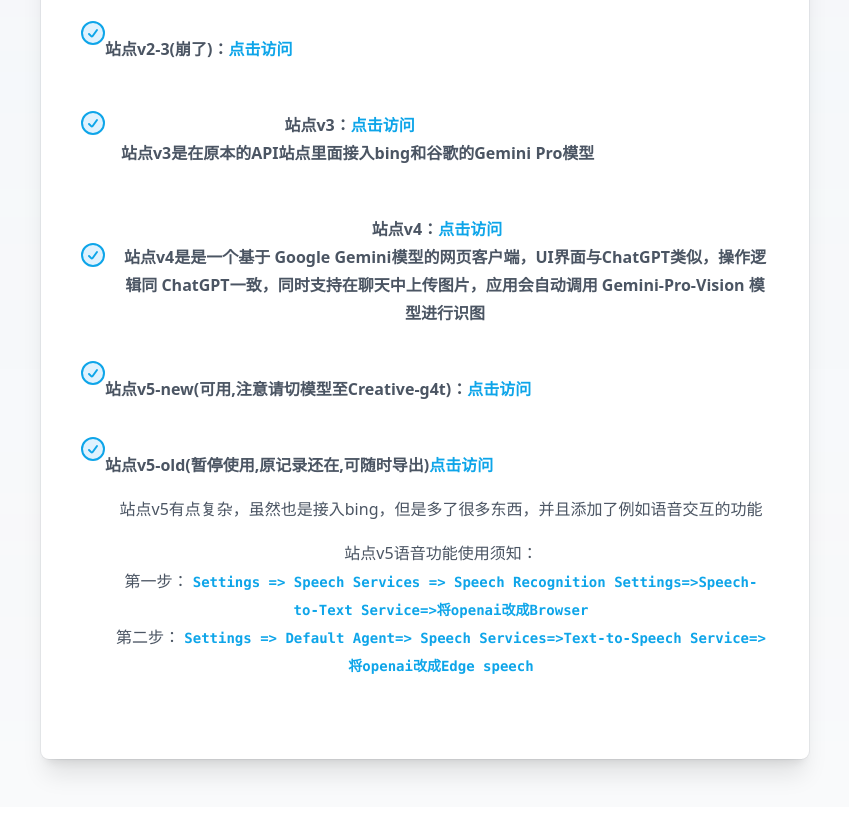
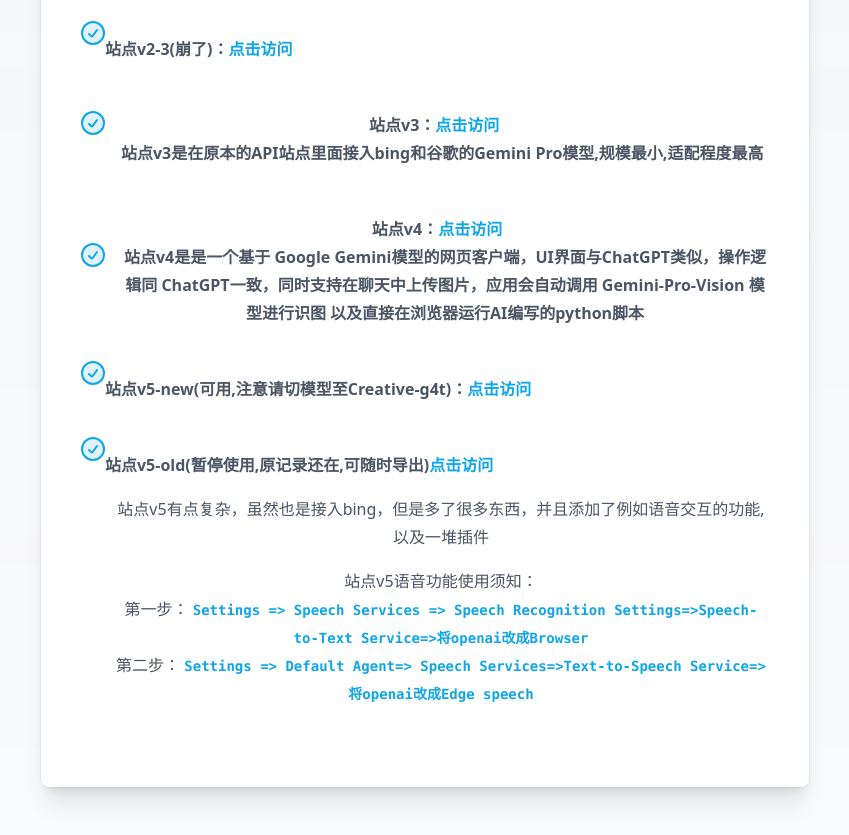
Before and after one commit to zhanghxiao/bingall, a website: page index.html in a window 1280 px wide. Shown: the part 953-1788 px from the top of the page, without its empty margins (215-1064 px from the left). Before the commit the page ends 1760 px from the top, so only its background shows below. Drawn offline with nearby package versions, Linux system fonts and the light colour scheme.

Commit message:
Update index.html

```diff
--- a/index.html
+++ b/index.html
@@ -208,7 +208,7 @@
                 target="_blank"
                 class="text-sky-500 hover:text-sky-600">点击访问</a></p>
 	 <p class="ml-4">
-                  站点v3是在原本的API站点里面接入bing和谷歌的Gemini Pro模型
+                  站点v3是在原本的API站点里面接入bing和谷歌的Gemini Pro模型,规模最小,适配程度最高
                 </p>
           </div>
               </li>
@@ -224,7 +224,7 @@
                 class="text-sky-500 hover:text-sky-600">点击访问</a></p>
 	 <p class="ml-4">
                   站点v4是是一个基于 Google Gemini模型的网页客户端，UI界面与ChatGPT类似，操作逻辑同 ChatGPT一致，同时支持在聊天中上传图片，应用会自动调用 Gemini-Pro-Vision 模型进行识图
-                </p>
+                以及直接在浏览器运行AI编写的python脚本</p>
           </div>
               </li>
 		    <li class="flex items-center">
@@ -254,7 +254,7 @@
           </div>
               </li>
             <p style="padding-left: 2em;">
-                 站点v5有点复杂，虽然也是接入bing，但是多了很多东西，并且添加了例如语音交互的功能
+                 站点v5有点复杂，虽然也是接入bing，但是多了很多东西，并且添加了例如语音交互的功能,以及一堆插件
             <p style="padding-left: 2em;">
                   站点v5语音功能使用须知：<br/>
 第一步：
```
